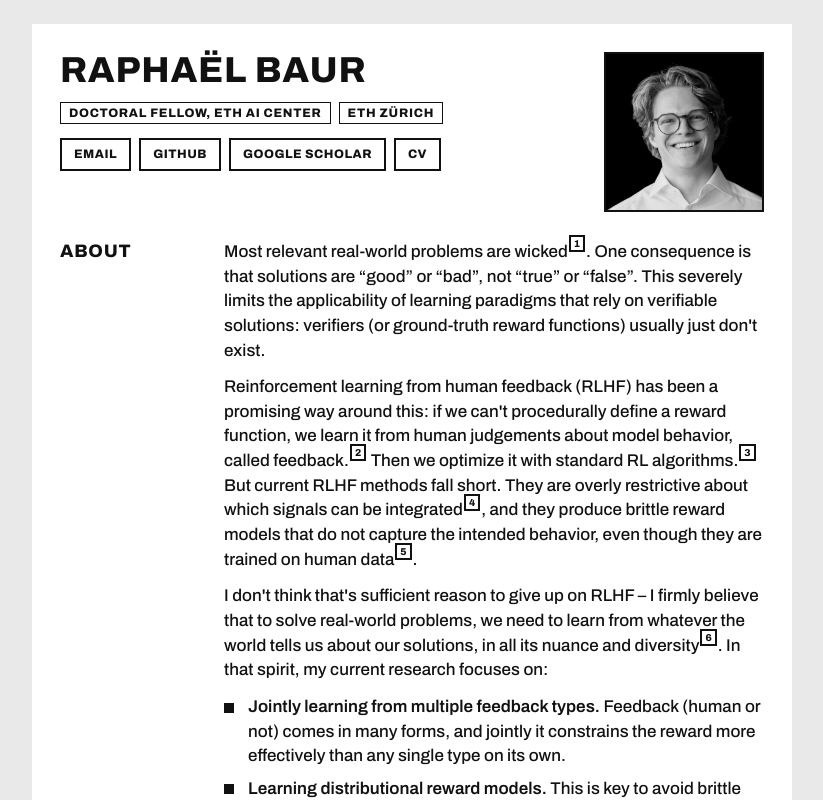
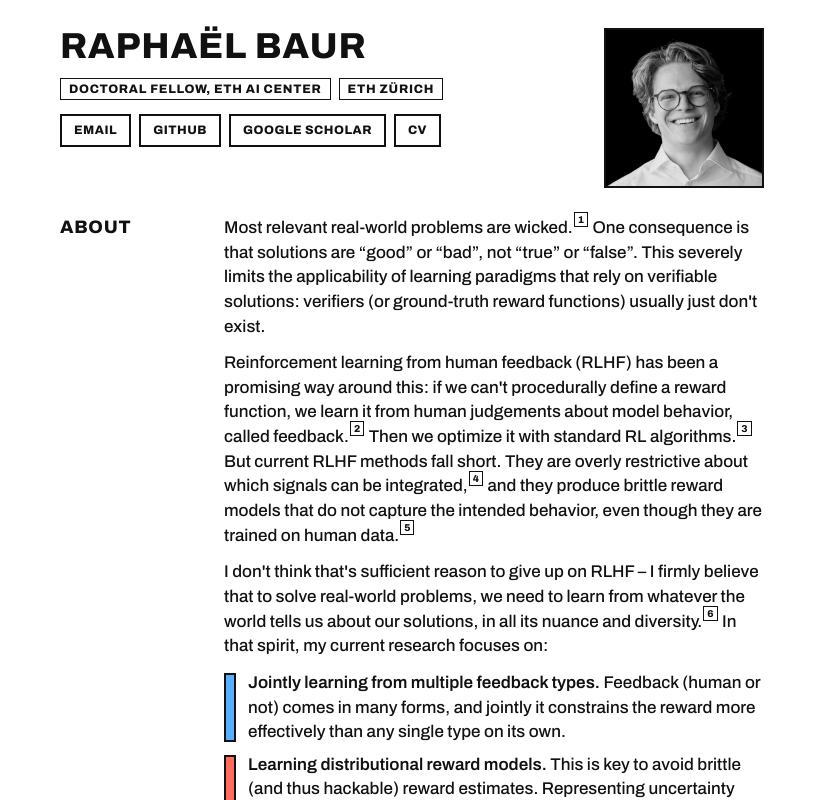
Before and after one commit to rabaur/personal-website, a Next.js app: page / in a window 1280 px wide. Shown: the top 800 px of the page, without its empty margins (228-1051 px from the left). Built offline with nearby package versions, Linux system fonts and the light colour scheme.

Commit message:
some further restyling

```diff
--- a/app/globals.css
+++ b/app/globals.css
@@ -28,8 +28,9 @@
   box-shadow: var(--shadow);
 }
 
+/* Paper all the way; the board is an unmarked column on the page. */
 html {
-  background: var(--paper-off);
+  background: var(--paper);
 }
 
 body {
@@ -44,6 +45,12 @@ h1, h2, h3, h4, h5, h6 {
 
 strong {
   font-weight: var(--w-strong);
+}
+
+/* Link hover: highlight fill behind ink text (violet text alone fails contrast). */
+a:hover {
+  color: var(--ink);
+  background: var(--acc-highlight);
 }
 
 ::selection {
@@ -61,7 +68,7 @@ strong {
 .board {
   background: var(--paper);
   max-width: var(--board-max);
-  margin: var(--s-6) auto;
+  margin: 0 auto;
   padding: var(--pad-board);
   display: flex;
   flex-direction: column;
@@ -116,7 +123,8 @@ a.display {
 }
 
 a.display:hover {
-  color: var(--acc-link-hover);
+  color: var(--ink);
+  background: var(--acc-highlight);
 }
 
 .label {
@@ -163,15 +171,29 @@ a.display:hover {
   position: relative;
 }
 
-/* Bullet = ink square, drawn not implied. */
+/* Bullet = a full-height colour bar in a 2 px ink border, one accent per item. */
 .prose ul > li::before {
   content: "";
   position: absolute;
   left: 0;
-  top: 0.45em;
-  width: 10px;
-  height: 10px;
-  background: var(--ink);
+  top: 0.15em;
+  bottom: 0.15em;
+  width: 12px;
+  box-sizing: border-box;
+  border: var(--stroke) solid var(--ink);
+  background: var(--fill-neutral);
+}
+
+.prose ul > li:nth-child(3n + 1)::before {
+  background: var(--acc-blue);
+}
+
+.prose ul > li:nth-child(3n + 2)::before {
+  background: var(--acc-red);
+}
+
+.prose ul > li:nth-child(3n + 3)::before {
+  background: var(--acc-yellow);
 }
 
 /* ---- Box ---- */
@@ -309,7 +331,8 @@ a.display:hover {
   display: inline;
   padding: 1px 3px;
   vertical-align: 0.35em;
-  border: var(--stroke) solid var(--ink);
+  /* Hairline: matches the stroke of the 10 px digit inside. */
+  border: var(--stroke-thin) solid var(--ink);
   background: var(--paper);
   color: var(--ink);
   cursor: help;
--- a/app/page.tsx
+++ b/app/page.tsx
@@ -10,13 +10,13 @@ export default function Home() {
         <h2 className="row-label">About</h2>
         <div className="prose">
         <p>
-          Most relevant real-world problems are wicked
+          Most relevant real-world problems are wicked.
           <Footnote n={1}>
             The term was coined in Rittel &amp; Webber&apos;s seminal 1973
             paper and is used frequently in research on the built environment,
             where my applied footing lies.
-          </Footnote>
-          . One consequence is that solutions are &ldquo;good&rdquo; or
+          </Footnote>{" "}
+          One consequence is that solutions are &ldquo;good&rdquo; or
           &ldquo;bad&rdquo;, not &ldquo;true&rdquo; or &ldquo;false&rdquo;.
           This severely limits the applicability of learning paradigms that
           rely on verifiable solutions: verifiers (or ground-truth reward
@@ -28,30 +28,31 @@ export default function Home() {
           reward function, we learn it from human judgements about model
           behavior, called feedback.
           <Footnote n={2}>
-            The core insight: even when humans can&apos;t pinpoint why one
-            output is better than another, choosing between the two is often
-            much easier.
+            The core insight: Even if humans are not able to explicitly specify
+            what makes a model output good, it&apos;s much easier to choose the
+            preferred from a set of outputs, correct the agent output, or simply
+            demonstrate how they would like the task to be solved.
           </Footnote>{" "}
           Then we optimize it with standard RL algorithms.
           <Footnote n={3}>Pretty simple, right?</Footnote> But current RLHF
           methods fall short. They are overly restrictive about which signals
-          can be integrated
-          <Footnote n={4}>Usually pairwise preferences (yawn)</Footnote>, and
+          can be integrated,
+          <Footnote n={4}>Usually pairwise preferences (yawn)</Footnote> and
           they produce brittle reward models that do not capture the intended
-          behavior, even though they are trained on human data
-          <Footnote n={5}>For example, sycophancy</Footnote>.
+          behavior, even though they are trained on human data.
+          <Footnote n={5}>For example, sycophancy</Footnote>
         </p>
         <p>
           I don&apos;t think that&apos;s sufficient reason to give up on RLHF
           &ndash; I firmly believe that to solve real-world problems, we need
           to learn from whatever the world tells us about our solutions, in
-          all its nuance and diversity
+          all its nuance and diversity.
           <Footnote n={6}>
             This runs against the current enthusiasm for RLVR and
             self-improvement loops. Both are great where verifiers exist, but
             that&apos;s not where most of the interesting problems live.
-          </Footnote>
-          . In that spirit, my current research focuses on:
+          </Footnote>{" "}
+          In that spirit, my current research focuses on:
         </p>
         <ul>
           <li>
--- a/app/tokens.css
+++ b/app/tokens.css
@@ -22,7 +22,7 @@
 
   /* strokes */
   --stroke: 2px;          /* every box, axis, marker outline */
-  --stroke-thin: 1px;     /* token pills, hairline dividers, legend swatches */
+  --stroke-thin: 1.5px;     /* token pills, hairline dividers, legend swatches */
   --stroke-grid: 0.8px;   /* dashed chart grid */
   --dash: 3 4;            /* grid dash pattern (SVG) */
   --dash-emph: 6 4;       /* reference/target lines */
--- a/data/experience.ts
+++ b/data/experience.ts
@@ -15,7 +15,7 @@ export const experience: ExperienceItem[] = [
     city: "Zurich",
     country: "Switzerland",
     dateStart: "2020-09",
-    dateEnd: "Present",
+    dateEnd: "2025",
     description:
       "Development of the course toolkit to conduct virtual reality (VR) experiments and agent-based simulations in Unity3D (C#) and spatial analysis in Rhino and Grasshopper (Python, C#). Creation of the toolkit tutorials. Holding lectures and office hours.",
   },
```
